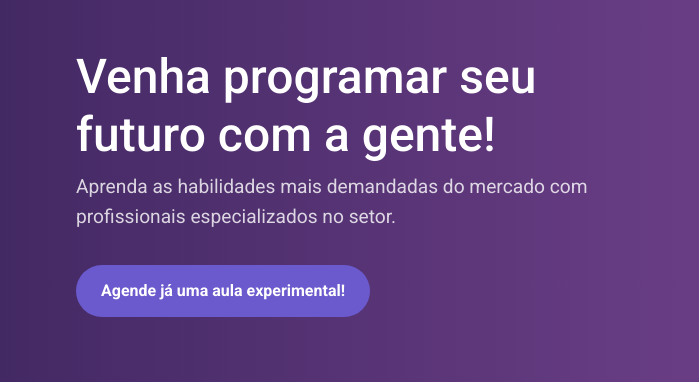
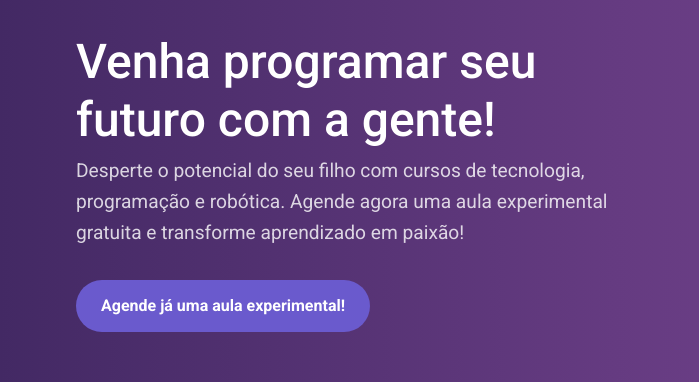
Before and after one commit to amanncio/codigokid-landingpage, a plain HTML site: page index.html in a window 1280 px wide. Shown: the part 227-609 px from the top of the page, 0-699 px from the left. Drawn offline with nearby package versions, Linux system fonts and the light colour scheme.

Commit message:
[UPDATE]

```diff
--- a/index.html
+++ b/index.html
@@ -94,8 +94,9 @@
                 <div class="hero-text">
                     <!-- <h1 id="typing-text"></h1> -->
                     <h1>Venha programar seu futuro com a gente!</h1>
-                    <p>Aprenda as habilidades mais demandadas do mercado com profissionais especializados no setor.</p>
-                    <a href="#" class="btn">Agende já uma aula experimental!</a>
+                    <p>Desperte o potencial do seu filho com cursos de tecnologia, programação e robótica.
+                        Agende agora uma aula experimental gratuita e transforme aprendizado em paixão!</p>
+                    <a href="https://docs.google.com/forms/d/e/1FAIpQLSeTa-VwsrN35BWcI_Kxoa1FlRam5UNCedVTWHPkDFNqRIixA/viewform?usp=header" class="btn">Agende já uma aula experimental!</a>
                 </div>
                 <div class="hero-image">
                     <img src="/src/images/both-robots.svg" alt="Robô cinza mascote da Código Kid Aldeia">
```
